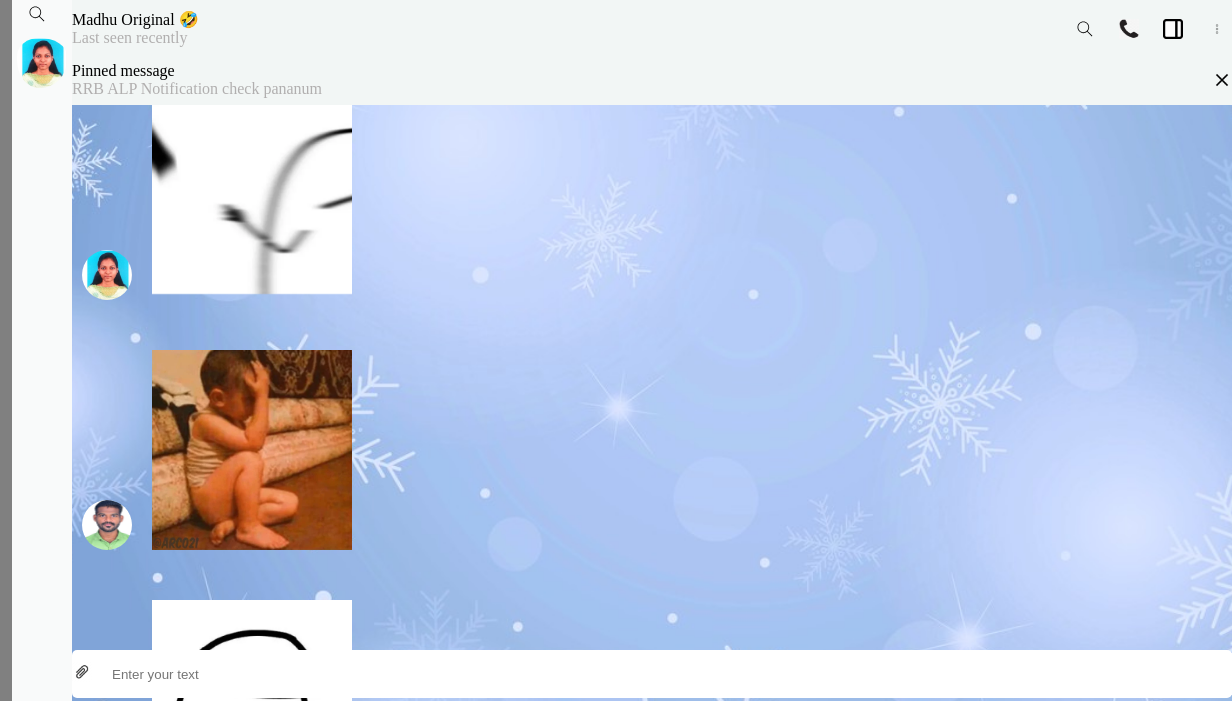
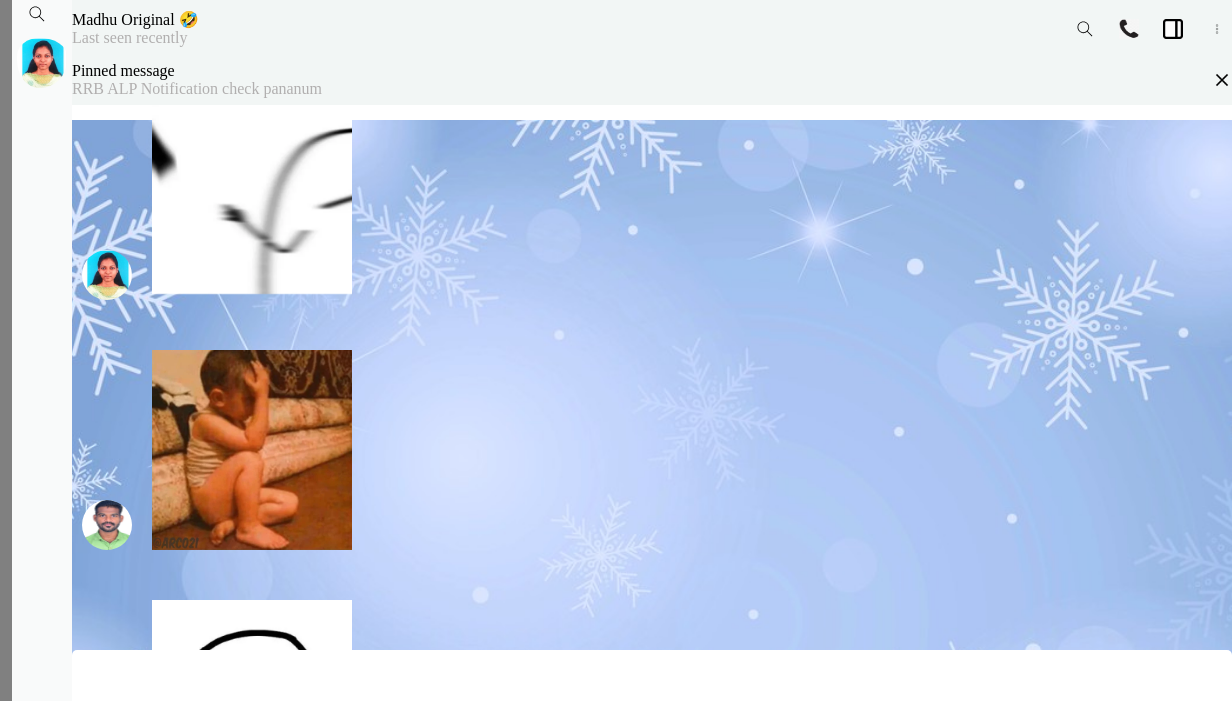
Before and after one commit to vendhan15/vendhan-website, a plain HTML site: page chat.html in a window 1280 px wide. Shown: the top 701 px of the page, 48-1280 px from the left. Drawn offline with Linux system fonts and the light colour scheme.

Commit message:
Update chat.html

```diff
--- a/chat.html
+++ b/chat.html
@@ -47,6 +47,7 @@
             background-color: rgb(255, 255, 255);
             top: 650px;
             left:120px;
+            bottom:0;
             right:0;
             z-index: 100;
             border-radius: 5px;
@@ -174,6 +175,7 @@
           height: 1000px;
           width: 1000px;
           bottom:0;
+         top:120px;
         }
         .sticker1{
           position:absolute;
```
